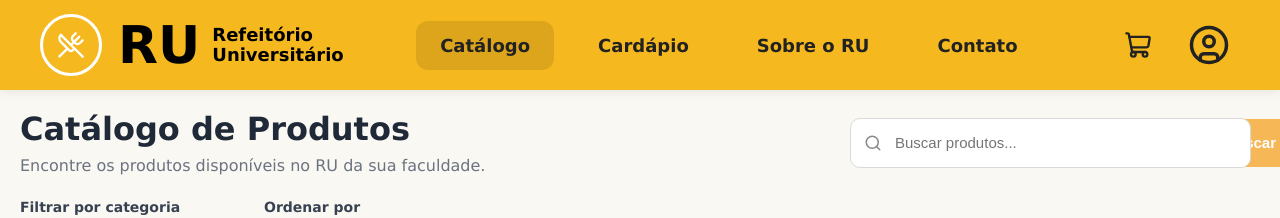
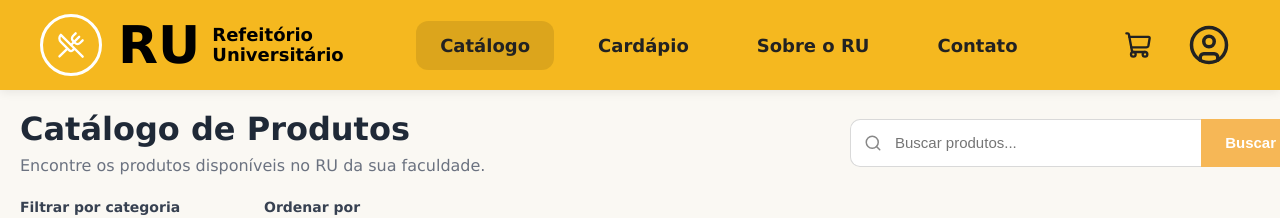
Before and after one commit to Higor-Vassoler/AUTO-RU, a React (Vite) app in the folder front-end/: page / in a window 1280 px wide. Shown: the top 218 px of the page. Built offline with nearby package versions, Linux system fonts and the light colour scheme.

Commit message:
fix: ajustar alinhamento e bordas no componente barra de pesquisa

```diff
--- a/front-end/src/components/barra-pesquisa/barra-pesquisa.css
+++ b/front-end/src/components/barra-pesquisa/barra-pesquisa.css
@@ -1,13 +1,13 @@
 .barra-pesquisa {
   display: flex;
-  align-items: center;
-  gap: 12px;
+  align-items: stretch;
   width: 100%;
 }
 
 .input-container {
   position: relative;
   flex: 1;
+  min-width: 0;
 }
 
 .input-container input {
@@ -15,10 +15,11 @@
   height: 48px;
   padding: 0 16px 0 44px;
   border: 1px solid #d9d9d9;
-  border-radius: 10px;
+  border-right: none;
+  border-radius: 10px 0 0 10px;
   font-size: 15px;
   outline: none;
-  transition: border-color 0.2s ease;
+  box-sizing: border-box;
 }
 
 .input-container input:focus {
@@ -34,16 +35,16 @@
 }
 
 .btn-buscar {
+  flex-shrink: 0;
   height: 48px;
   padding: 0 24px;
   border: none;
-  border-radius: 10px;
+  border-radius: 0 10px 10px 0;
   background-color: #f6b756;
-  color: #ffffff;
+  color: white;
   font-size: 15px;
   font-weight: 600;
   cursor: pointer;
-  transition: 0.2s ease;
 }
 
 .btn-buscar:hover {
```
